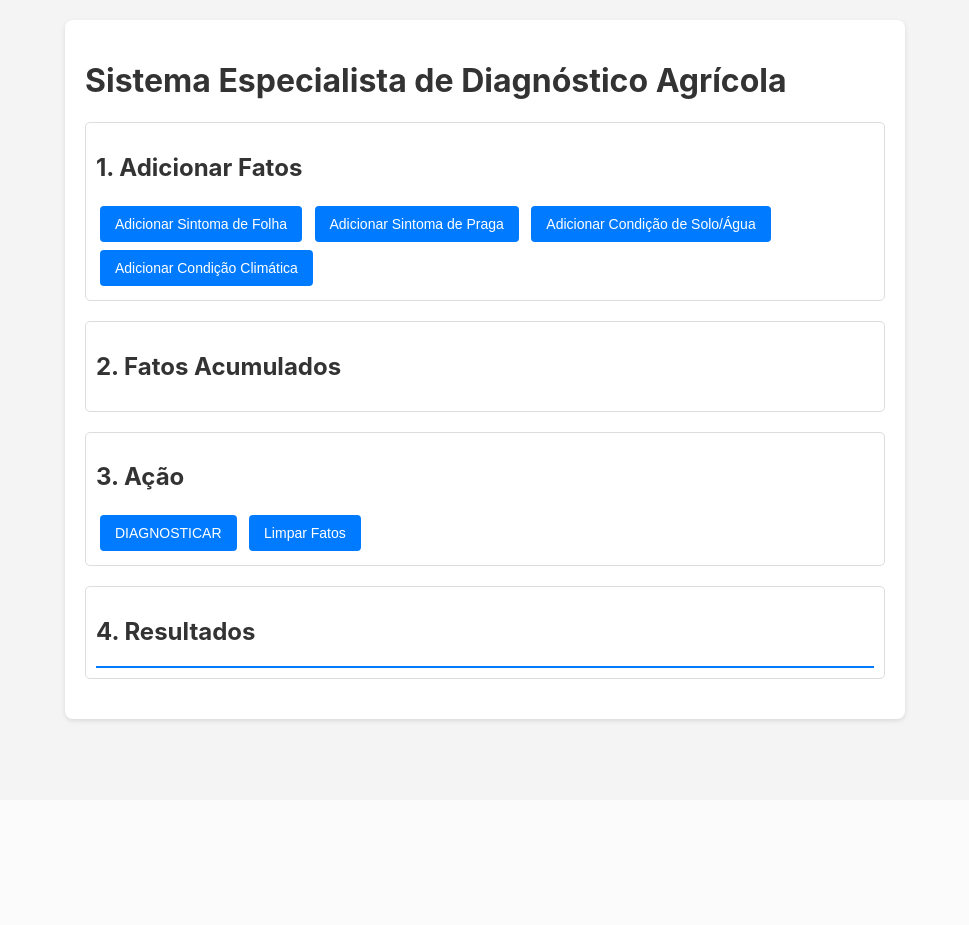
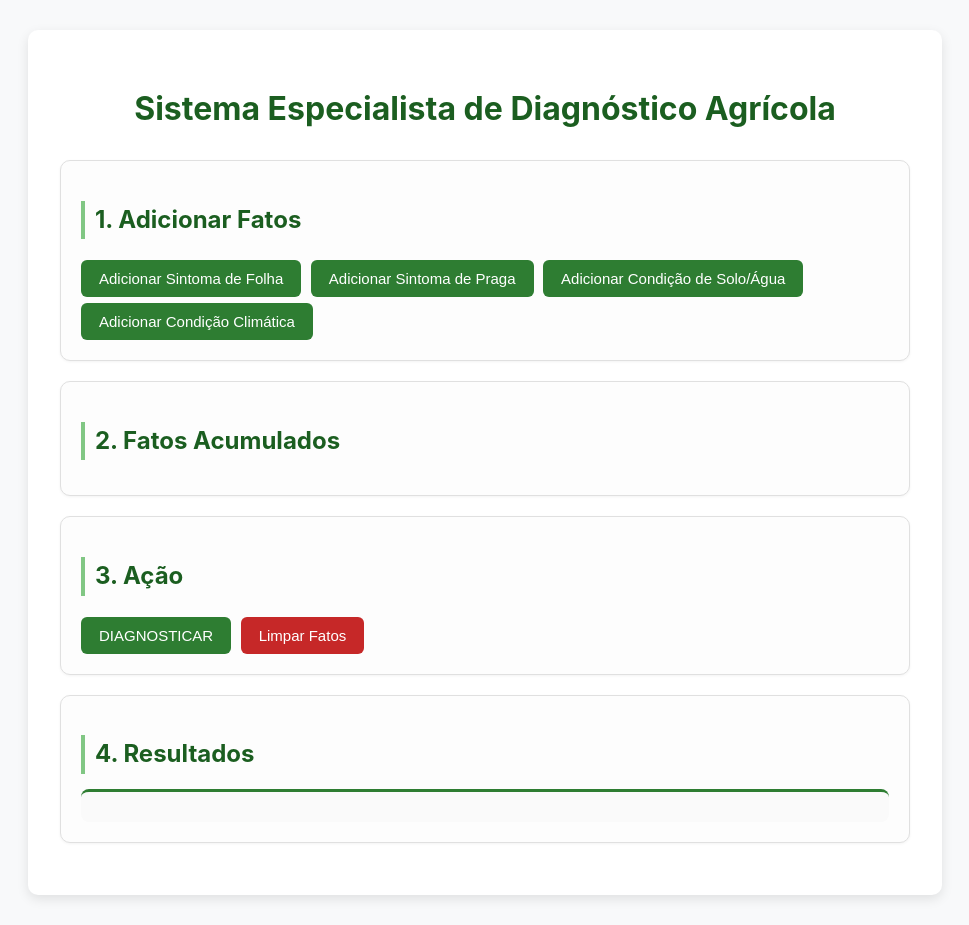
Before and after one commit to Leo-FC/Sistema-Especialista-Cultivo-Agricola, a Flask app: page / in a window 1280 px wide. Shown: the whole page, without its empty margins (155-1124 px from the left). Before the commit the page ends 723 px from the top, so only its background shows below. Run offline with Flask 3, Linux system fonts and the light colour scheme; parts of the project's set-up code (start-up, migrations or seed data) failed here and were passed over.

Commit message:
style: external css

```diff
--- /dev/null
+++ b/static/style.css
@@ -0,0 +1,241 @@
+:root {
+  --primary: #2e7d32;
+  --primary-dark: #1b5e20;
+  --accent: #81c784;
+  --danger: #c62828;
+  --info: #1565c0;
+  --background: #f8f9fa;
+  --surface: #ffffff;
+  --text: #2c3e50;
+  --text-light: #555;
+  --radius: 10px;
+  --shadow: 0 4px 12px rgba(0, 0, 0, 0.1);
+}
+
+/* -----------------------------
+     BASE E LAYOUT
+  ------------------------------*/
+body {
+  font-family: "Inter", "Segoe UI", Roboto, sans-serif;
+  background: var(--background);
+  color: var(--text);
+  margin: 0;
+  padding: 30px 10px;
+  line-height: 1.6;
+}
+
+#app {
+  max-width: 850px;
+  margin: auto;
+  background: var(--surface);
+  padding: 32px;
+  border-radius: var(--radius);
+  box-shadow: var(--shadow);
+  transition: transform 0.3s ease;
+}
+
+#app:hover {
+  transform: translateY(-3px);
+}
+
+h1 {
+  text-align: center;
+  color: var(--primary-dark);
+  margin-bottom: 25px;
+}
+
+h2 {
+  color: var(--primary-dark);
+  border-left: 4px solid var(--accent);
+  padding-left: 10px;
+  margin-bottom: 15px;
+}
+
+/* -----------------------------
+     SESSÕES E CONTAINERS
+  ------------------------------*/
+.controles,
+.sessao {
+  background: #fdfdfd;
+  border: 1px solid #e0e0e0;
+  border-radius: var(--radius);
+  padding: 20px;
+  margin-bottom: 20px;
+  box-shadow: 0 1px 3px rgba(0, 0, 0, 0.05);
+}
+
+.controles__botoes {
+  display: flex;
+  flex-wrap: wrap;
+  justify-content: space-between;
+  gap: 12px;
+}
+
+.controles__botoes button {
+  flex: 1 1 calc(50% - 12px);
+  min-width: 250px;
+  box-sizing: border-box;
+}
+
+ul#fatos-acumulados {
+  list-style: none;
+  padding: 0;
+  margin: 0;
+}
+
+ul#fatos-acumulados li {
+  background: #eef5ef;
+  margin: 6px 0;
+  padding: 10px 14px;
+  border-radius: 6px;
+  font-size: 0.95rem;
+  border-left: 5px solid var(--accent);
+  transition: background 0.2s;
+}
+
+ul#fatos-acumulados li:hover {
+  background: #e3f2e1;
+}
+
+/* -----------------------------
+     BOTÕES
+  ------------------------------*/
+button {
+  background: var(--primary);
+  color: #fff;
+  padding: 10px 18px;
+  border: none;
+  border-radius: 6px;
+  cursor: pointer;
+  font-weight: 500;
+  font-size: 15px;
+  transition: background 0.2s ease, transform 0.1s ease;
+  margin: 6px 5px 0 0;
+}
+
+button:hover {
+  background: var(--primary-dark);
+  transform: scale(1.03);
+}
+
+button:active {
+  transform: scale(0.97);
+}
+
+/* Botões de ações diferentes */
+#btn-limpar {
+  background: var(--danger);
+}
+
+#btn-limpar:hover {
+  background: #a12323;
+}
+
+/* -----------------------------
+     RESULTADOS
+  ------------------------------*/
+#resultados {
+  background: #fafafa;
+  border-top: 3px solid var(--primary);
+  border-radius: 8px;
+  padding: 15px;
+}
+
+#resultados div {
+  padding: 12px;
+  margin-bottom: 10px;
+  border-radius: 6px;
+  box-shadow: 0 1px 4px rgba(0, 0, 0, 0.05);
+}
+
+.alerta {
+  background: #ffebee;
+  border-left: 5px solid var(--danger);
+  color: var(--danger);
+}
+
+.diagnostico {
+  background: #e8f5e9;
+  border-left: 5px solid var(--primary);
+  color: var(--primary-dark);
+}
+
+/* -----------------------------
+     MODAL MELHORADO
+  ------------------------------*/
+.hidden {
+  display: none !important;
+}
+
+#modal-overlay {
+  position: fixed;
+  top: 0;
+  left: 0;
+  width: 100%;
+  height: 100%;
+  background: rgba(0, 0, 0, 0.6);
+  display: flex;
+  align-items: center;
+  justify-content: center;
+  z-index: 1000;
+}
+
+#modal-content {
+  background: var(--surface);
+  padding: 28px;
+  border-radius: var(--radius);
+  min-width: 320px;
+  max-width: 480px;
+  box-shadow: var(--shadow);
+  animation: fadeIn 0.3s ease-out;
+}
+
+#modal-title {
+  font-size: 1.2rem;
+  color: var(--primary-dark);
+  margin-bottom: 12px;
+}
+
+#modal-options button {
+  display: block;
+  width: 100%;
+  background: #f4f4f4;
+  color: var(--text);
+  text-align: left;
+  padding: 12px 14px;
+  border-radius: 5px;
+  margin-top: 6px;
+  font-size: 15px;
+}
+
+#modal-options button:hover {
+  background: var(--accent);
+  color: #fff;
+}
+
+/* -----------------------------
+     ANIMAÇÕES
+  ------------------------------*/
+@keyframes fadeIn {
+  from {
+    opacity: 0;
+    transform: translateY(-10px);
+  }
+  to {
+    opacity: 1;
+    transform: translateY(0);
+  }
+}
+
+/* -----------------------------
+     RESPONSIVIDADE
+  ------------------------------*/
+@media (max-width: 600px) {
+  #app {
+    padding: 20px;
+  }
+  button {
+    width: 100%;
+    margin-bottom: 8px;
+  }
+}
--- a/templates/index.html
+++ b/templates/index.html
@@ -4,59 +4,9 @@
     <meta charset="UTF-8">
     <meta name="viewport" content="width=device-width, initial-scale=1.0">
     <title>Sistema Especialista Agrícola</title>
-    <style>
-        body { font-family: -apple-system, BlinkMacSystemFont, "Segoe UI", Roboto, Helvetica, Arial, sans-serif; margin: 20px; background: #f4f4f4; }
-        #app { max-width: 800px; margin: auto; background: #fff; padding: 20px; border-radius: 8px; box-shadow: 0 2px 5px rgba(0,0,0,0.1); }
-        h1, h2 { color: #333; }
-        .controles, .sessao { margin-bottom: 20px; padding: 10px; border: 1px solid #ddd; border-radius: 5px; }
-        button { background: #007bff; color: white; padding: 10px 15px; border: none; border-radius: 4px; cursor: pointer; font-size: 14px; margin: 4px; }
-        button:hover { background: #0056b3; }
-        #fatos-acumulados li { background: #eee; margin: 5px 0; padding: 8px; border-radius: 4px; }
-        #resultados { background: #f9f9f9; border-top: 2px solid #007bff; }
-        #resultados div { padding: 10px; border-bottom: 1px solid #ddd; }
-        .alerta { color: #d9534f; }
-        .diagnostico { color: #0275d8; }
-
-        /* --- CSS DO MODAL --- */
-        .hidden { display: none !important; }
-        #modal-overlay {
-            position: fixed;
-            top: 0; left: 0; width: 100%; height: 100%;
-            background: rgba(0, 0, 0, 0.6);
-            display: flex;
-            align-items: center;
-            justify-content: center;
-            z-index: 1000;
-        }
-        #modal-content {
-            background: #fff;
-            padding: 24px;
-            border-radius: 8px;
-            min-width: 300px;
-            max-width: 500px;
-            box-shadow: 0 4px 15px rgba(0,0,0,0.2);
-            animation: fadeIn 0.3s ease-out;
-        }
-        #modal-title { margin-top: 0; }
-        #modal-options button {
-            display: block;
-            width: 100%;
-            margin: 8px 0;
-            background: #f0f0f0;
-            color: #333;
-            text-align: left;
-            padding: 12px;
-        }
-        #modal-options button:hover { background: #ddd; }
-
-        @keyframes fadeIn {
-            from { opacity: 0; transform: scale(0.9); }
-            to { opacity: 1; transform: scale(1); }
-        }
-    </style>
+    <link rel="stylesheet" href="/static/style.css">
 </head>
 <body>
-
     <div id="app">
         <h1>Sistema Especialista de Diagnóstico Agrícola</h1>
 
```
Also changed, not shown: 1 other file.
